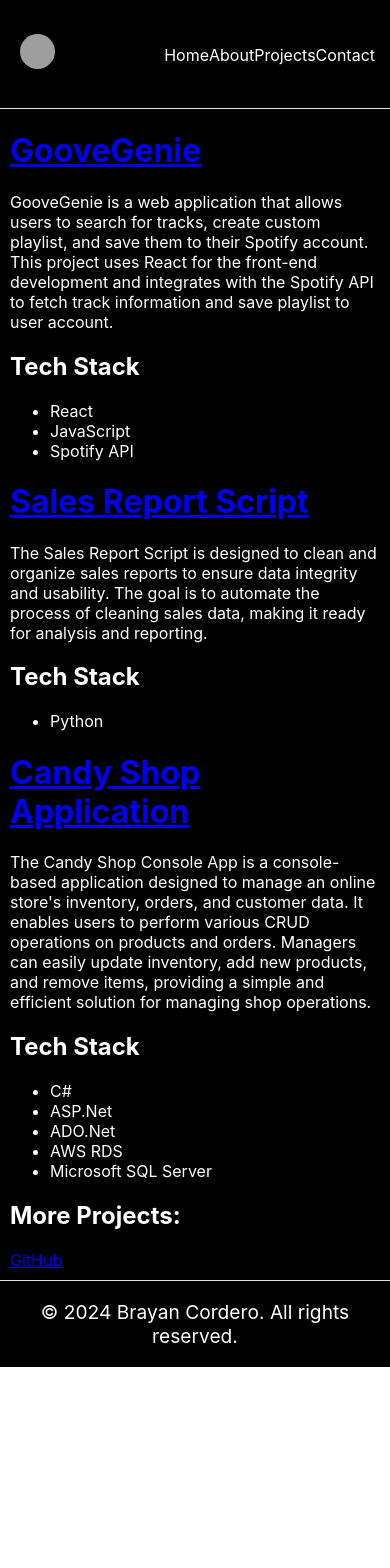
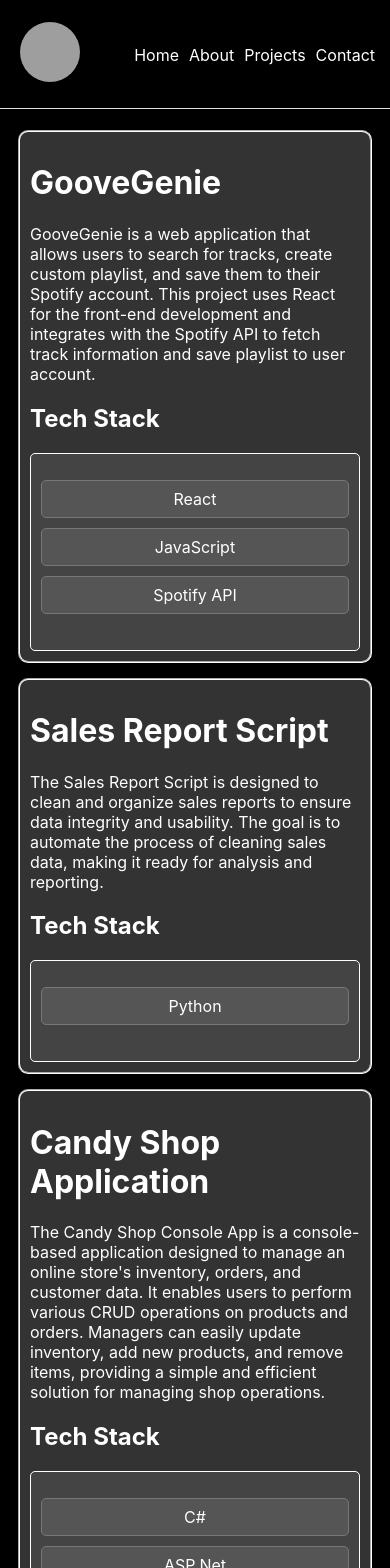
Before and after one commit to BrayanCordero/Portfolio-Website, a React (Create React App) app in the folder portfolio-website/: page /projects in a window 390 px wide. Shown: the top 1568 px of the page. Before the commit the page ends 1367 px from the top, so only its background shows below. Built offline with nearby package versions, Linux system fonts and the light colour scheme; grey boxes are pictures that could not be loaded.

Commit message:
added styling to projects page

```diff
--- a/portfolio-website/src/App.css
+++ b/portfolio-website/src/App.css
@@ -57,11 +57,15 @@
 }
 
 @media (max-width: 480px) {
-    header, footer {
+    header{
         font-size: 1.2rem;
     }
 
     main {
         padding: 10px;
     }
+
+    footer {
+        font-size: 1rem;
+    }
 }
--- a/portfolio-website/src/components/Projects.js
+++ b/portfolio-website/src/components/Projects.js
@@ -3,15 +3,16 @@
 
 const Projects = () => {
     return (
-        <div>
-            <div className='Goove'>
-                <a href="https://github.com/BrayanCordero/GrooveGenie" target="_blank" rel="noopener noreferrer"><h1>GooveGenie</h1></a>
+        <div className='projects'>
+            <div className='goove'>
+                <h1><a href="https://github.com/BrayanCordero/GrooveGenie" target="_blank" rel="noopener noreferrer">GooveGenie</a></h1>
                 <p>GooveGenie is a web application that allows users to search for tracks, create custom playlist, and save them to their Spotify account.
                     This project uses React for the front-end development and integrates with the Spotify API to fetch track information and
                     save playlist to user account.
                 </p>
-                <div className='technologies'>
+                <div className='tech-container'>
                     <h2>Tech Stack</h2>
+                    <div className='tech-details'>
                         <ul>
                             <li>React</li>
                             <li>JavaScript</li>
@@ -19,25 +20,31 @@
                         </ul>
                     </div>
                 </div>
+            </div>
             <div className='sales'>
-            <a href="https://github.com/BrayanCordero/sales-report-clean-up" target="_blank" rel="noopener noreferrer"><h1>Sales Report Script</h1></a>
+                <h1><a href="https://github.com/BrayanCordero/sales-report-clean-up" target="_blank" rel="noopener noreferrer">Sales Report Script</a></h1>
                 <p>The Sales Report Script is designed to clean and organize sales reports to ensure data integrity and usability.
                     The goal is to automate the process of cleaning sales data, making it ready for analysis and reporting.
                 </p>
+                <div className='tech-container'>
                     <h2>Tech Stack</h2>
+                    <div className='tech-details'>
                         <ul>
                             <li>Python</li>
                         </ul>
                     </div>
+                </div>
+            </div>
             <div className='candy-shop'>
-            <a href="https://github.com/BrayanCordero/Shop-Console-App" target="_blank" rel="noopener noreferrer"><h1>Candy Shop Application</h1></a>
+            <h1><a href="https://github.com/BrayanCordero/Shop-Console-App" target="_blank" rel="noopener noreferrer">Candy Shop Application</a></h1>
                 <p>The Candy Shop Console App is a console-based application designed to manage an online store's inventory, orders,
                     and customer data. It enables users to perform various CRUD operations on products and orders.
                     Managers can easily update inventory, add new products, and remove items, providing a simple and efficient solution
                     for managing shop operations.
                 </p>
-                <div className='technologies'>
+                <div className='tech-container'>
                     <h2>Tech Stack</h2>
+                    <div className='tech-details'>
                         <ul>
                             <li>C#</li>
                             <li>ASP.Net</li>
@@ -47,8 +54,11 @@
                         </ul>
                     </div>
                 </div>
+            </div>
+            <div className='more'>
                 <h2>More Projects:</h2>
                 <a href="https://github.com/BrayanCordero?tab=repositories" target="_blank" rel="noopener noreferrer">GitHub</a>
+            </div>
         </div>
     )
 }
--- a/portfolio-website/src/styles/HeaderStyle.css
+++ b/portfolio-website/src/styles/HeaderStyle.css
@@ -50,12 +50,13 @@
 
 @media (max-width: 480px) {
     nav img {
-        width: 35px;
-        height: 35px;
+        width: 60px;
+        height: 60px;
     }
 
     .nav li a {
         font-size: 1rem;
+        margin-left: 10px;
     }
 
     .nav {
--- a/portfolio-website/src/styles/ProjectsStyle.css
+++ b/portfolio-website/src/styles/ProjectsStyle.css
@@ -0,0 +1,122 @@
+.projects {
+    display: flex;
+    flex-direction: column;
+    padding: 20px;
+}
+
+.projects > div {
+    max-width:100%;
+    margin-bottom: 20px;
+    padding: 20px;
+    border: 2px groove #ffffff;
+    border-radius: 10px;
+    background-color: #333;
+}
+
+.projects a {
+    color: white;
+    text-decoration: none;
+}
+
+.projects a:hover {
+    border-bottom: 2px solid red;
+}
+
+
+.tech-container {
+    margin-top: 10px;
+}
+
+.tech-details {
+    border: 1px solid white;
+    padding: 10px;
+    border-radius: 5px;
+    background-color: #444;
+}
+
+.tech-container ul {
+    display: flex;
+    flex-wrap: wrap;
+    list-style-type: none;
+    padding-left: 0;
+}
+
+.tech-container li {
+    margin-right: 15px;
+    margin-bottom: 5px;
+    padding: 8px 12px;
+    background-color: #555;
+    border-radius: 5px;
+    border: 1px solid #777;
+}
+
+.more {
+    display: flex;
+    flex-direction: column;
+    align-items: flex-start;
+}
+
+.more a {
+    display: inline-block;
+    padding: 10px 15px;
+    background-color: #000;
+    border-radius: 5px;
+    border: 1px solid #777;
+    color: white;
+    text-decoration: none;
+    cursor: pointer;
+    transition: background-color 0.3s ease, border-color 0.3s ease;
+}
+
+.more a:hover {
+    background-color: #777;
+    border-color: #999;
+}
+
+
+@media (max-width: 768px) {
+    .projects {
+        align-items: center;
+    }
+
+    .projects > div {
+        width: 100%;
+        margin-bottom: 15px;
+        padding: 15px;
+    }
+
+    .tech-details li {
+        margin-right: 0;
+        margin-bottom: 10px;
+        padding: 8px 10px;
+        width: 100%;
+        text-align: center;
+        font-size: 1rem;
+    }
+
+    .more {
+        align-items: center;
+    }
+
+    .more a {
+        padding: 8px 12px;
+        font-size: 0.9em;
+        text-align: center;
+    }
+}
+
+
+@media (max-width: 480px) {
+    .projects > div {
+        padding: 10px;
+    }
+
+    .tech-details li {
+        margin-bottom: 10px;
+    }
+
+    .more a {
+        padding: 6px 10px;
+        font-size: 0.8em;
+    }
+}
```
Lines whose indentation alone changed are shown as unchanged.
